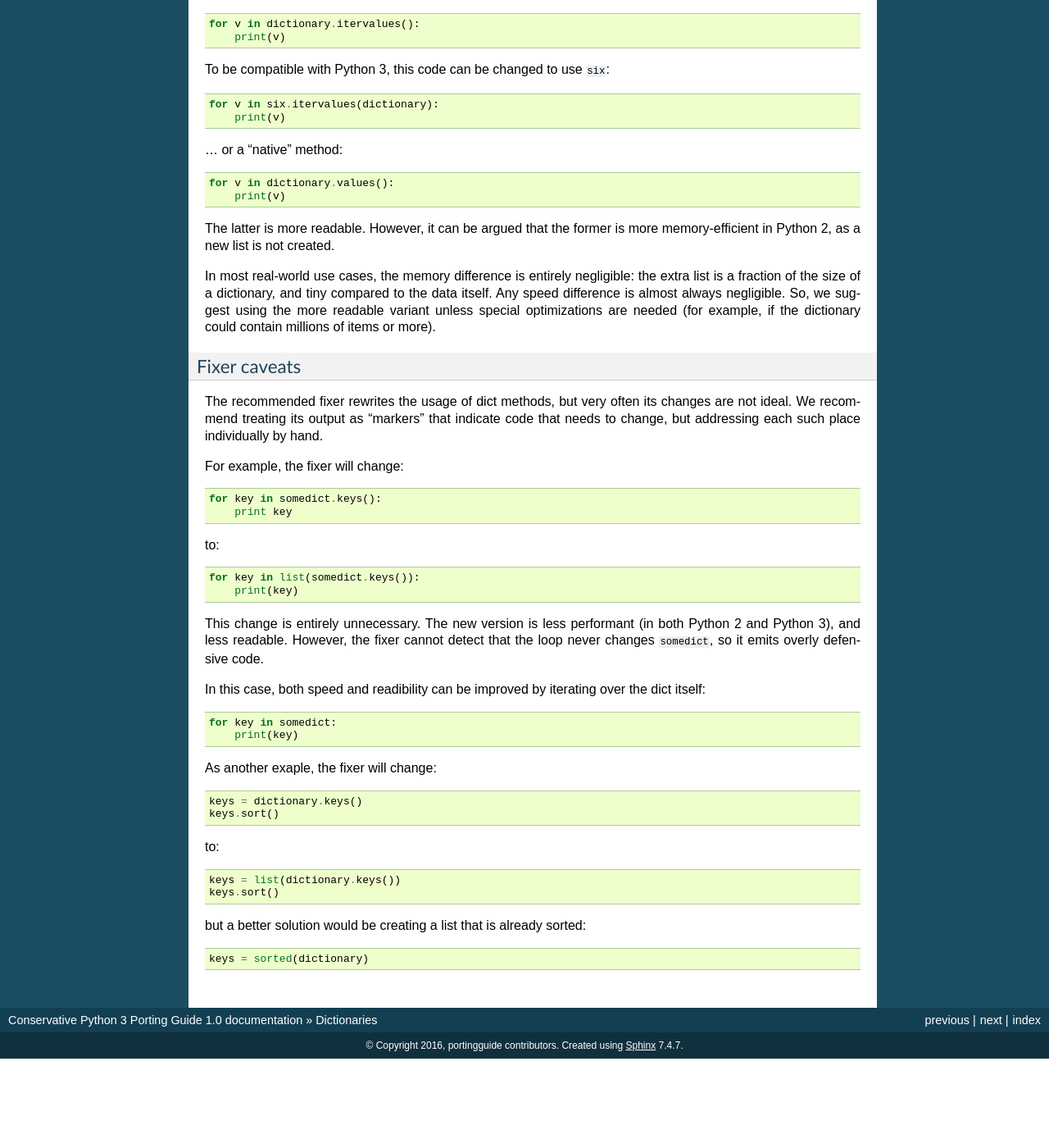
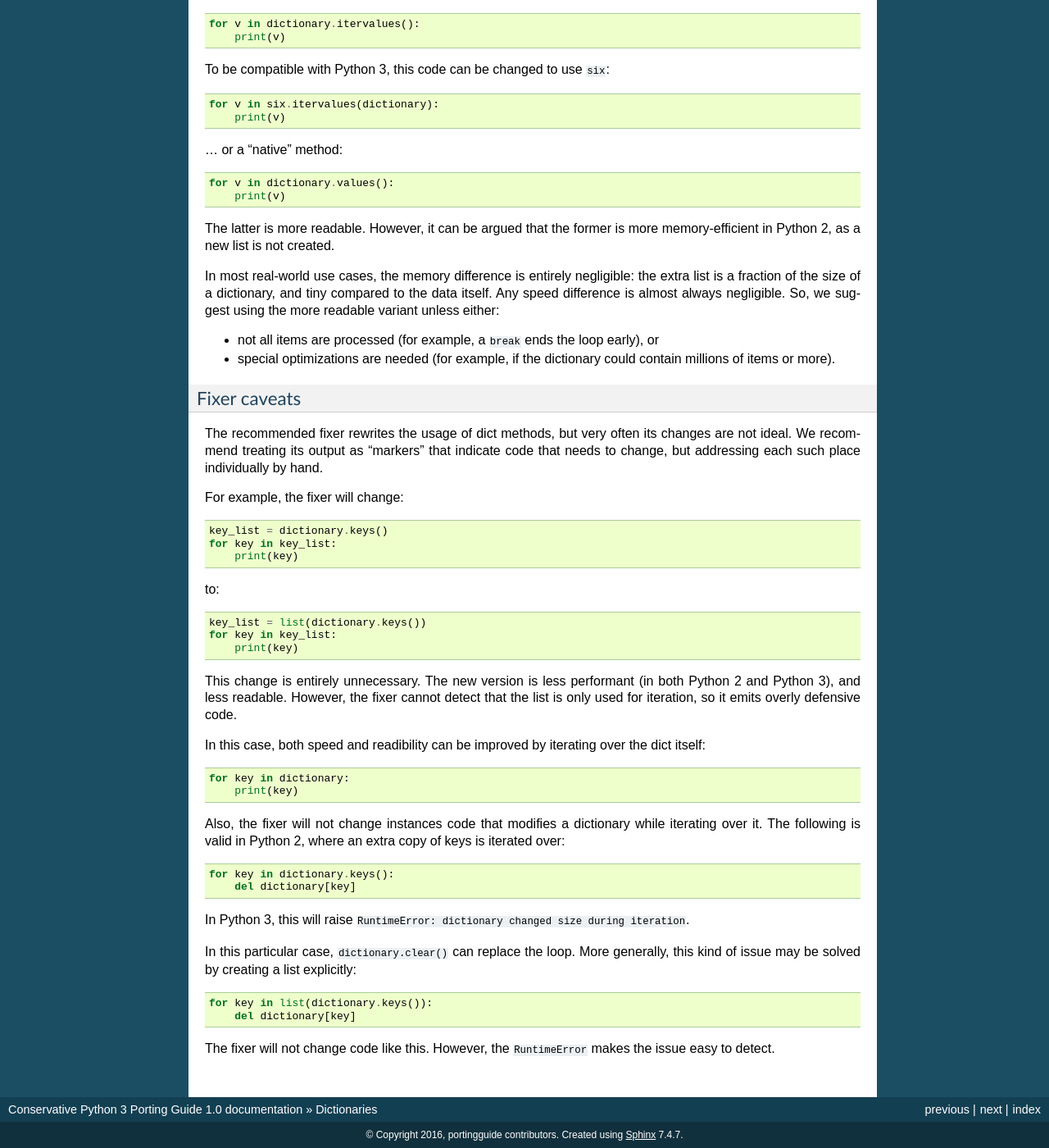
Before and after one commit to fedora-python/portingguide, a Sphinx documentation site: the page built from source/dicts.rst, in a window 1280 px wide and 1400 px high, scrolled down 2475 px. Shown: the whole window at 82% size. Built offline with Sphinx 7.4.7, drawn with Linux system fonts in a browser that asks for light colours; before the commit the page ends 3766 px from its top, so only the background shows below that.

Commit message:
Dicts: Update examples to modernize 0.5

```diff
--- a/source/dicts.rst
+++ b/source/dicts.rst
@@ -174,9 +174,11 @@ In most real-world use cases, the memory difference is entirely negligible:
 the extra list is a fraction of the size of a dictionary, and tiny compared
 to the data itself.
 Any speed difference is almost always negligible.
-So, we suggest using the more readable variant unless special optimizations
-are needed (for example, if the dictionary could contain millions of items
-or more).
+So, we suggest using the more readable variant unless either:
+
+* not all items are processed (for example, a ``break`` ends the loop early), or
+* special optimizations are needed (for example, if the dictionary could
+  contain millions of items or more).
 
 Fixer caveats
 .............
@@ -188,36 +190,42 @@ to change, but addressing each such place individually by hand.
 
 For example, the fixer will change::
 
-    for key in somedict.keys():
-        print key
+    key_list = dictionary.keys()
+    for key in key_list:
+        print(key)
 
 to::
 
-    for key in list(somedict.keys()):
+    key_list = list(dictionary.keys())
+    for key in key_list:
         print(key)
 
 This change is entirely unnecessary.
 The new version is less performant (in  both Python 2 and Python 3),
 and less readable.
-However, the fixer cannot detect that the loop never changes ``somedict``,
+However, the fixer cannot detect that the list is only used for iteration,
 so it emits overly defensive code.
 
 In this case, both speed and readibility can be improved by iterating over
 the dict itself::
 
-    for key in somedict:
+    for key in dictionary:
         print(key)
 
-As another exaple, the fixer will change::
+Also, the fixer will not change instances code that modifies a dictionary
+while iterating over it. The following is valid in Python 2, where
+an extra copy of keys is iterated over::
 
-    keys = dictionary.keys()
-    keys.sort()
+    for key in dictionary.keys():
+        del dictionary[key]
 
-to::
+In Python 3, this will raise ``RuntimeError: dictionary changed size during iteration``.
 
-    keys = list(dictionary.keys())
-    keys.sort()
+In this particular case, ``dictionary.clear()`` can replace the loop.
+More generally, this kind of issue may be solved by creating a list explicitly::
 
-but a better solution would be creating a list that is already sorted::
+    for key in list(dictionary.keys()):
+        del dictionary[key]
 
-    keys = sorted(dictionary)
+The fixer will not change code like this.
+However, the ``RuntimeError`` makes the issue easy to detect.
```
